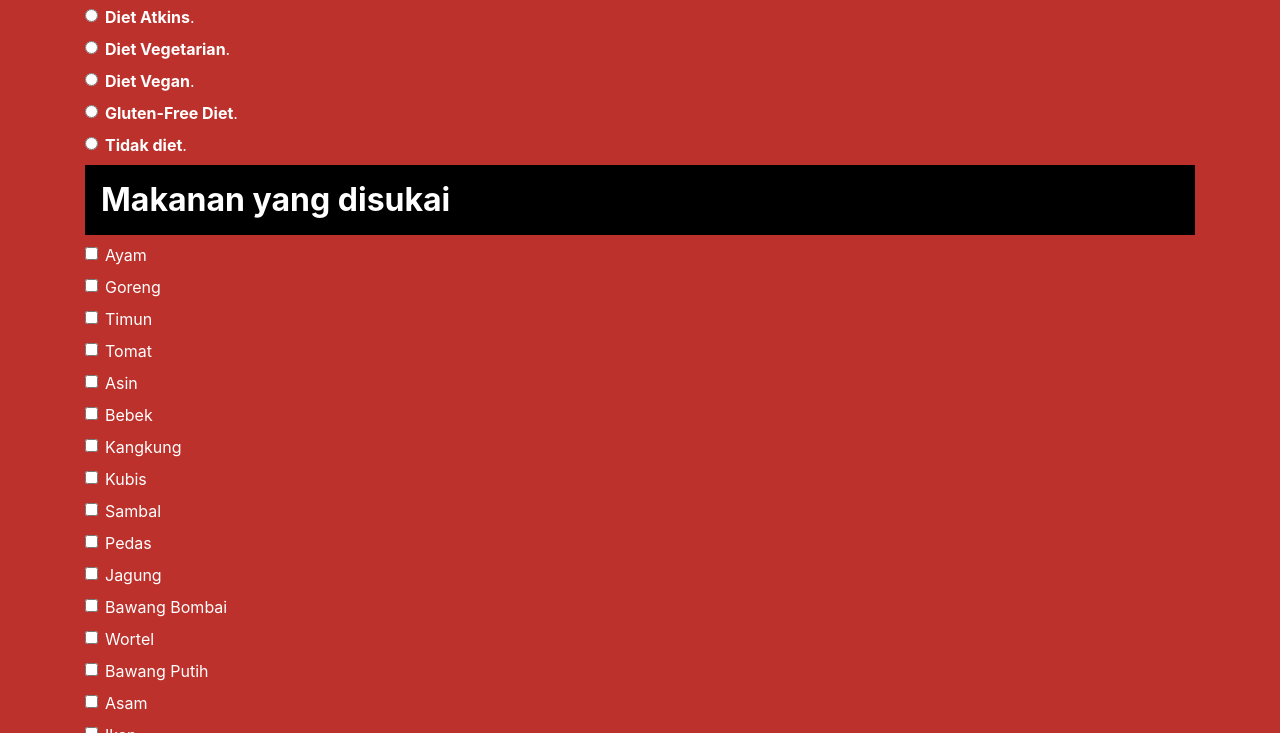
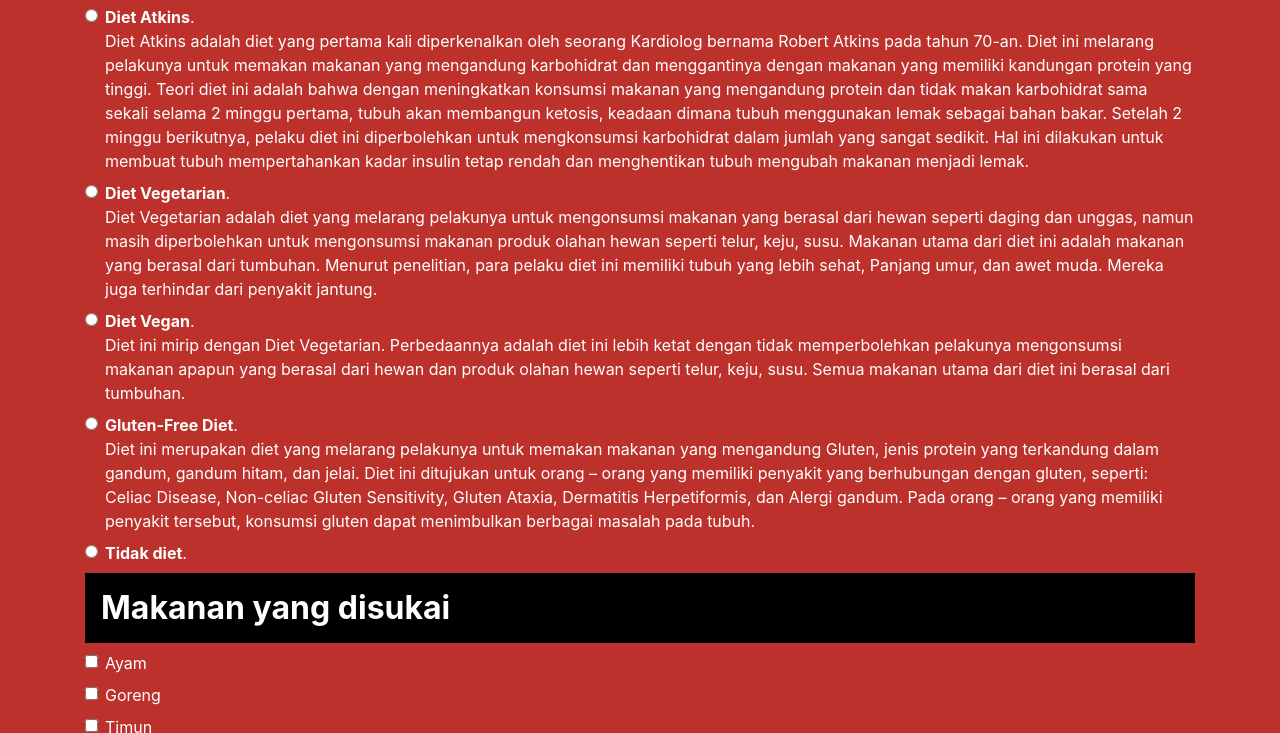
Before and after one commit to adhikasp/abw-2017, a plain HTML site: page index.html in a window 1280 px wide. Shown: the part 767-1500 px from the top of the page. Drawn offline with nearby package versions, Linux system fonts and the light colour scheme.

Commit message:
Add diet description

```diff
--- a/index.html
+++ b/index.html
@@ -45,7 +45,8 @@
                             name="jenisDiet"
                             id="dietKarbohidrat"
                             value="dietKarbohidrat">
-                        <strong>Diet Atkins</strong>.
+                        <strong>Diet Atkins</strong>. <br>
+                        Diet Atkins adalah diet yang pertama kali diperkenalkan oleh seorang Kardiolog bernama Robert Atkins pada tahun 70-an. Diet ini melarang pelakunya untuk memakan makanan yang mengandung karbohidrat dan menggantinya dengan makanan yang memiliki kandungan protein yang tinggi. Teori diet ini adalah bahwa dengan meningkatkan konsumsi makanan yang mengandung protein dan tidak makan karbohidrat sama sekali selama 2 minggu pertama, tubuh akan membangun ketosis, keadaan dimana tubuh menggunakan lemak sebagai bahan bakar. Setelah 2 minggu berikutnya, pelaku diet ini diperbolehkan untuk mengkonsumsi karbohidrat dalam jumlah yang sangat sedikit. Hal ini dilakukan untuk membuat tubuh mempertahankan kadar insulin tetap rendah dan menghentikan tubuh mengubah makanan menjadi lemak.
                       </label>
                     </div>
                     <div class="form-check">
@@ -56,7 +57,8 @@
                             name="jenisDiet"
                             id="dietVegetarian"
                             value="dietVegetarian">
-                        <strong>Diet Vegetarian</strong>.
+                        <strong>Diet Vegetarian</strong>. <br>
+                        Diet Vegetarian adalah diet yang melarang pelakunya untuk mengonsumsi makanan yang berasal dari hewan seperti daging dan unggas, namun masih diperbolehkan untuk mengonsumsi makanan produk olahan hewan seperti telur, keju, susu. Makanan utama dari diet ini adalah makanan yang berasal dari tumbuhan. Menurut penelitian, para pelaku diet ini memiliki tubuh yang lebih sehat, Panjang umur, dan awet muda. Mereka juga terhindar dari penyakit jantung.
                       </label>
                     </div>
                     <div class="form-check">
@@ -67,7 +69,8 @@
                             name="jenisDiet"
                             id="dietVegan"
                             value="dietVegan">
-                        <strong>Diet Vegan</strong>.
+                        <strong>Diet Vegan</strong>.  <br>
+                        Diet ini mirip dengan Diet Vegetarian. Perbedaannya adalah diet ini lebih ketat dengan tidak memperbolehkan pelakunya mengonsumsi makanan apapun yang berasal dari hewan dan produk olahan hewan seperti telur, keju, susu. Semua makanan utama dari diet ini berasal dari tumbuhan.
                       </label>
                     </div>
                     <div class="form-check">
@@ -78,7 +81,8 @@
                                 name="jenisDiet"
                                 id="dietGlutenFree"
                                 value="dietGlutenFree">
-                            <strong>Gluten-Free Diet</strong>.
+                            <strong>Gluten-Free Diet</strong>. <br>
+                            Diet ini merupakan diet yang melarang pelakunya untuk memakan makanan yang mengandung Gluten, jenis protein yang terkandung dalam gandum, gandum hitam, dan jelai. Diet ini ditujukan untuk orang – orang yang memiliki penyakit yang berhubungan dengan gluten, seperti: Celiac Disease, Non-celiac Gluten Sensitivity, Gluten Ataxia, Dermatitis Herpetiformis, dan Alergi gandum. Pada orang – orang yang memiliki penyakit tersebut, konsumsi gluten dapat menimbulkan berbagai masalah pada tubuh.
                         </label>
                     </div>
                     <div class="form-check">
```
